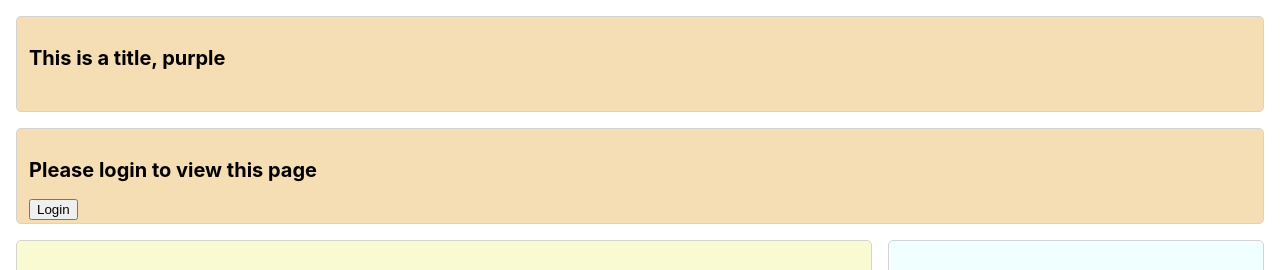
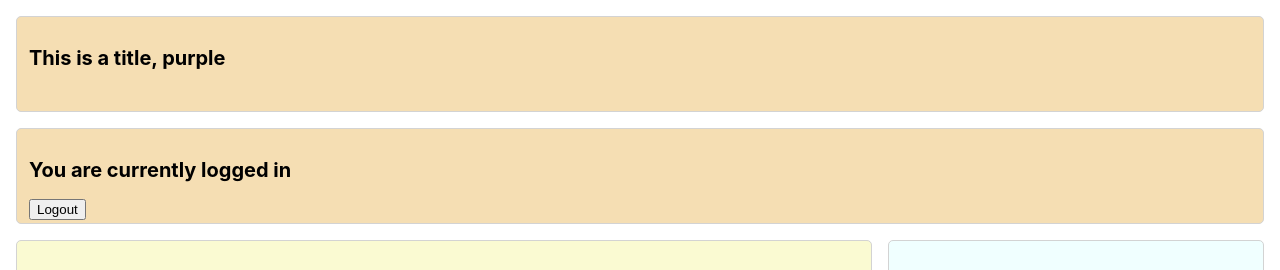
Before and after one commit to LoganKells/meta-front-end-developer, a React (Create React App) app in the folder course-5-react-basics/first-react-app/: page / in a window 1280 px wide. Shown: the top 270 px of the page. Built offline with nearby package versions, Linux system fonts and the light colour scheme.

Commit message:
default to logged in status

```diff
--- a/course-5-react-basics/first-react-app/src/components/App.jsx
+++ b/course-5-react-basics/first-react-app/src/components/App.jsx
@@ -11,7 +11,7 @@ function App() {
         <div className='App'>
             <Heading title='This is a title'
                      color='purple' />
-            <DisplayLogin status={false} />
+            <DisplayLogin status={true} />
 
             <div className='content'>
                 <Main greeting='Anna' />
```
